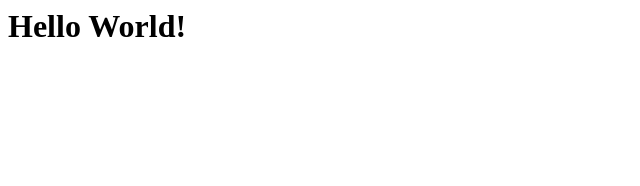
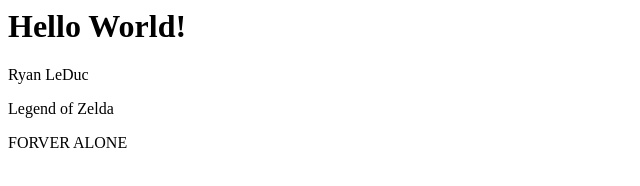
Before and after one commit to leducrd/git-inclass, a plain HTML site: page index.html in a window 1280 px wide. Shown: the whole page, without its empty margins (0-640 px from the left). Drawn offline with Linux system fonts and the light colour scheme.

Commit message:
Added two paragraphs to the home page

```diff
--- a/index.html
+++ b/index.html
@@ -6,5 +6,14 @@
     <h1>
       Hello World!
     </h1>
+    <p>
+      Ryan LeDuc
+    </p>
+    <p>
+      Legend of Zelda
+    </p>
+    <p>
+      FORVER ALONE
+    </p>
   </body>
 </html>
```
